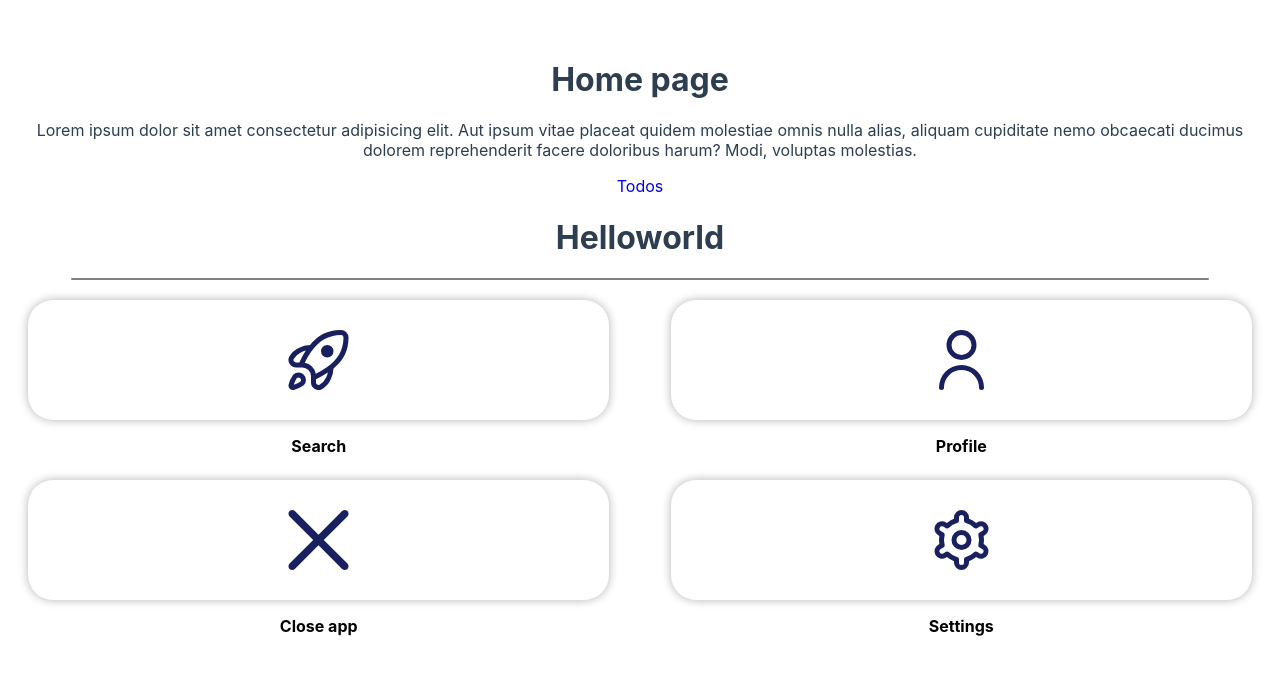
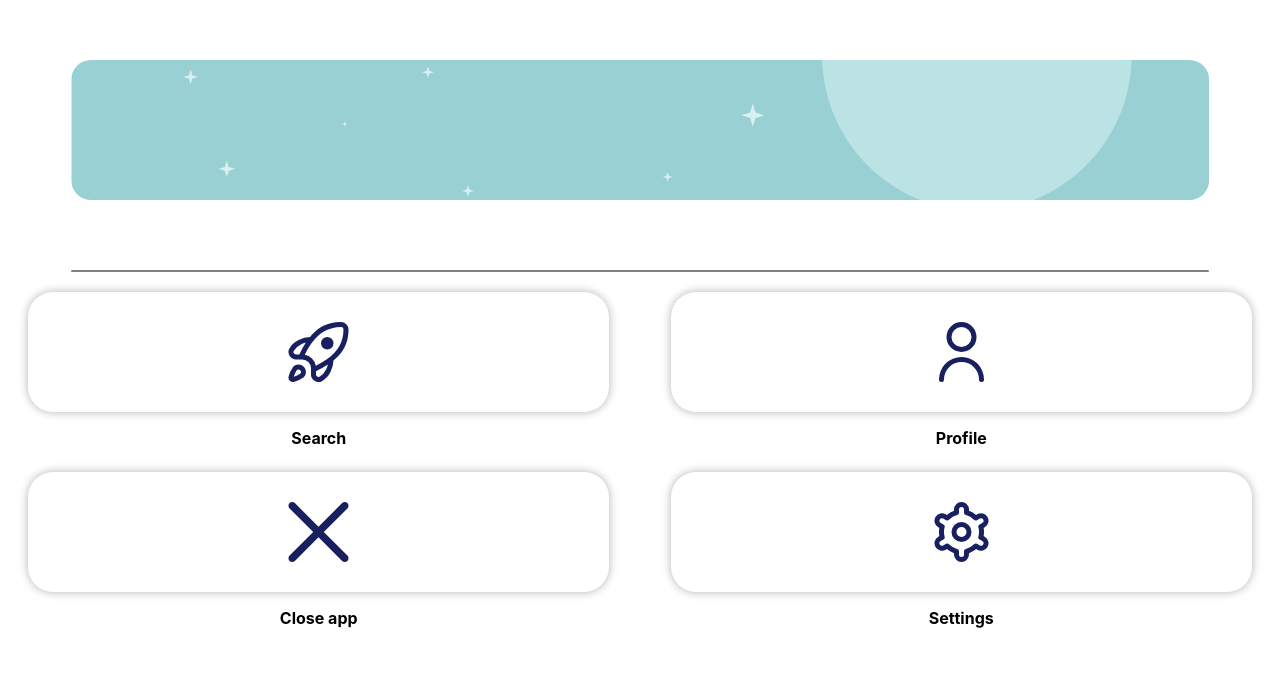
Before and after one commit to Kuanysh-kst/WebAppTelegram, a Vue app: page / in a window 1280 px wide. Shown: the top 674 px of the page. Built offline with nearby package versions, Linux system fonts and the light colour scheme; no server answers.

Commit message:
added new background
Signed-off-by: Kuanysh <90975457+Kuanysh-kst@users.noreply.github.com>

```diff
--- a/src/components/BacgroundPhoto.vue
+++ b/src/components/BacgroundPhoto.vue
@@ -1,7 +1,26 @@
 <template>
-<h1>Helloworld</h1>
+    <div class="photo-row">
+        <div class="photo-container">
+            <img class="back-photo" src="../assets/backgroundPhoto.svg" alt="">
+        </div>
+    </div>
 </template>
 
-<script>
+<style>
+.photo-container {
+    position: relative;
+    overflow: hidden;
+    height: 140px;
+    margin-bottom: 70px;
+}
+.back-photo{
+    border-radius: 20px;
 
-</script>
+    position: absolute;
+    top: 50%;
+    width: 90%;
+    height: 100%;
+    transform: translate(-50%,-50%);
+    object-fit: cover;
+}
+</style>
--- a/src/views/HomePage.vue
+++ b/src/views/HomePage.vue
@@ -1,11 +1,5 @@
 <template>
     <div>
-        <h1>Home page</h1>
-
-        <p>Lorem ipsum dolor sit amet consectetur adipisicing elit. Aut ipsum vitae placeat quidem molestiae omnis nulla
-            alias, aliquam cupiditate nemo obcaecati ducimus dolorem reprehenderit facere doloribus harum? Modi, voluptas
-            molestias.</p>
-        <router-link to="/todos">Todos</router-link>
         <BackgroundPhoto></BackgroundPhoto>
         <hr>
         <div class="menu-icons">
```
Also changed, not shown: src/assets/backgroundPhoto.svg (added).
